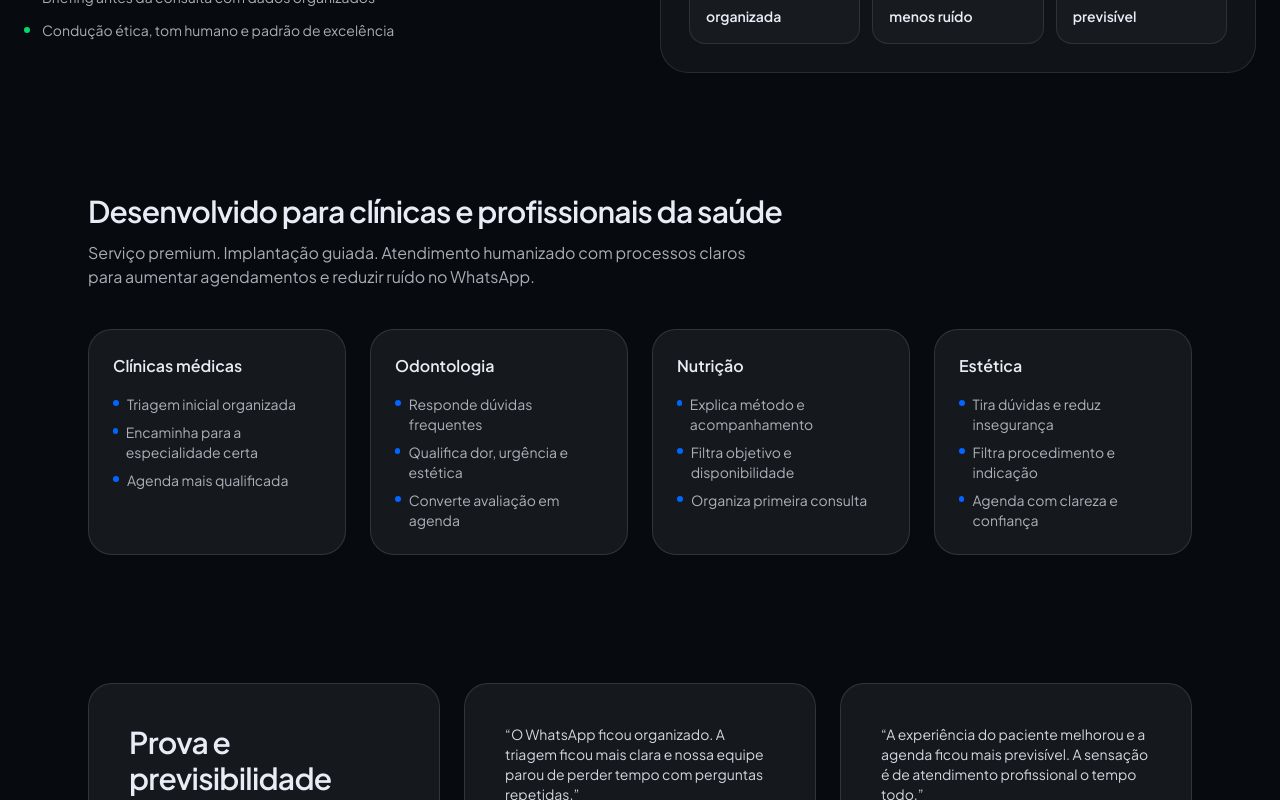
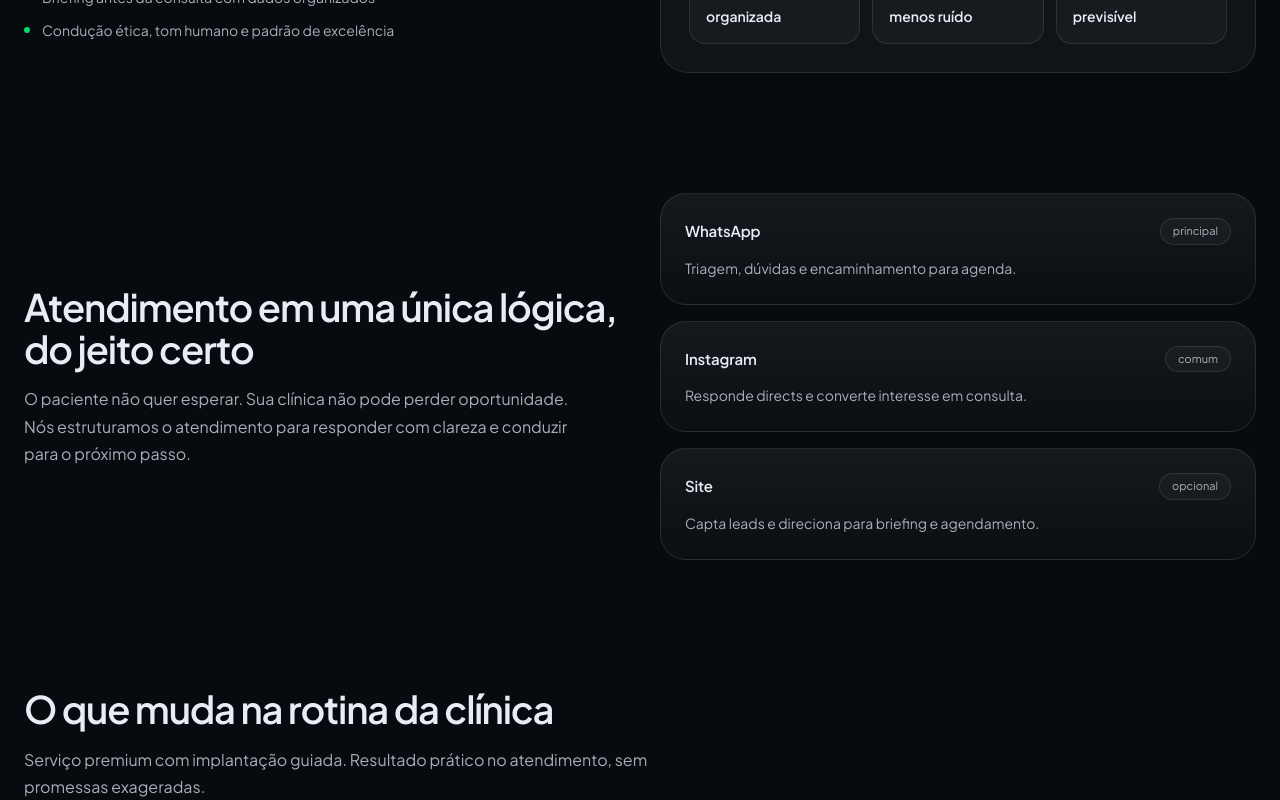
Before and after one commit to jefersonuk/atenda-ai, a Next.js app: page / in a window 1280 px wide. Shown: the part 620-1420 px from the top of the page. Built offline with nearby package versions, Linux system fonts and the light colour scheme.

Commit message:
Update page.tsx

```diff
--- a/app/page.tsx
+++ b/app/page.tsx
@@ -1,22 +1,51 @@
 import Header from "../components/Header";
 import Hero from "../components/Hero";
-import ParaClinicas from "../components/ParaClinicas";
-import ProvaClinicas from "../components/ProvaClinicas";
+import Canais from "../components/Canais";
+import Beneficios from "../components/Beneficios";
 import FluxoPaciente from "../components/FluxoPaciente";
-import SegurancaSaude from "../components/SegurancaSaude";
 import Planos from "../components/Planos";
+import CTAFinal from "../components/CTAFinal";
 import Footer from "../components/Footer";
 
 export default function Home() {
   return (
-    <main className="min-h-screen bg-atBg text-atText">
+    <main className="min-h-screen bg-atBg text-atText font-sans">
       <Header />
       <Hero />
-      <ParaClinicas />
-      <ProvaClinicas />
+      <Canais />
+      <Beneficios />
       <FluxoPaciente />
-      <SegurancaSaude />
       <Planos />
+      <section id="faq" className="mx-auto max-w-7xl px-6 py-16">
+        <h2 className="text-[34px] lg:text-[38px] font-semibold leading-[1.1] tracking-[-0.03em] text-atText">
+          FAQ
+        </h2>
+        <div className="mt-8 grid gap-4">
+          {[
+            {
+              q: "Isso substitui meu atendimento humano?",
+              a: "Não. O agente organiza o volume, qualifica e encaminha. Seu time entra nas conversas que exigem decisão humana."
+            },
+            {
+              q: "Isso serve para clínicas particulares e convênio?",
+              a: "Sim. Ajustamos o fluxo para o modelo de atendimento da sua clínica, mantendo comunicação ética e profissional."
+            },
+            {
+              q: "O agente diagnostica ou prescreve?",
+              a: "Não. Ele não substitui julgamento clínico. Ele orienta, organiza e encaminha."
+            }
+          ].map((f) => (
+            <details key={f.q} className="rounded-[26px] border border-white/10 bg-white/[0.04] p-6">
+              <summary className="cursor-pointer text-[15px] font-semibold text-atText">
+                {f.q}
+              </summary>
+              <p className="mt-3 text-[14px] leading-[1.65] text-atMuted">{f.a}</p>
+            </details>
+          ))}
+        </div>
+      </section>
+
+      <CTAFinal />
       <Footer />
     </main>
   );
```
